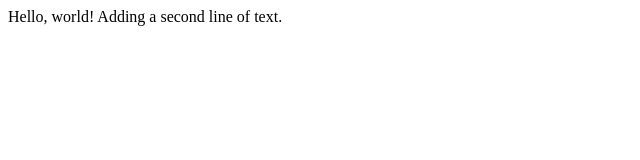
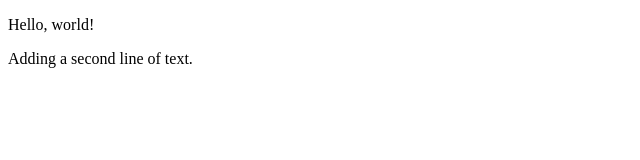
Before and after one commit to sanu077/project0, a plain HTML site: page index.html in a window 1280 px wide. Shown: the whole page, without its empty margins (0-640 px from the left). Drawn offline with Linux system fonts and the light colour scheme.

Commit message:
adding paragraphs

```diff
--- a/index.html
+++ b/index.html
@@ -4,7 +4,7 @@
         <title>My Webpage</title>
     </head>
     <body>
-        Hello, world!
-        Adding a second line of text.
+        <p>Hello, world!</p>
+        <p>Adding a second line of text.</p>
     </body>
 </html>
```
